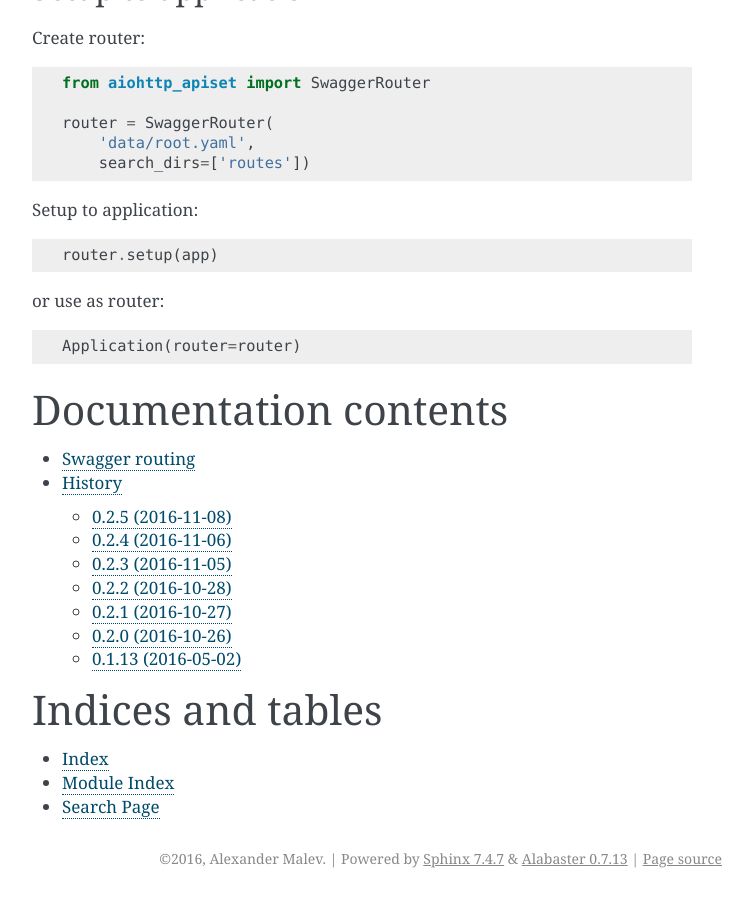
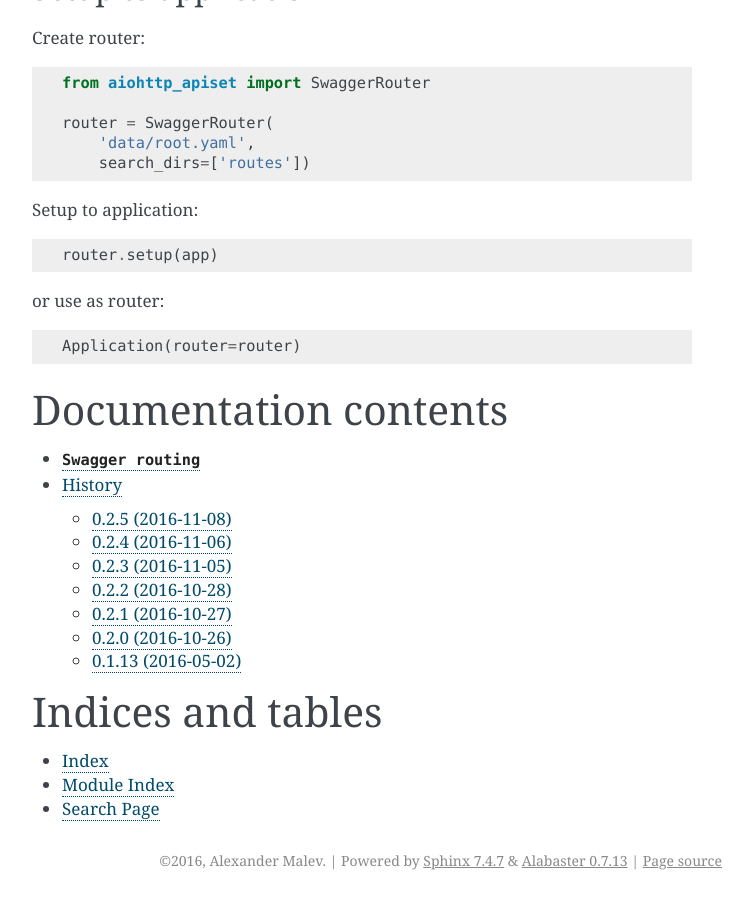
Before and after one commit to aamalev/aiohttp_apiset, a Sphinx documentation site: the page built from docs/index.rst, in a window 1280 px wide and 900 px high, scrolled down 1259 px. Shown: the whole window, without its empty margins (388-1141 px from the left). Built offline with Sphinx 7.4.7, drawn with Linux system fonts in a browser that asks for light colours.

Commit message:
try revert header

```diff
--- a/docs/swagger_classes.rst
+++ b/docs/swagger_classes.rst
@@ -1,5 +1,5 @@
-Swagger routing
-===============
+``Swagger routing``
+===================
 
 .. automodule:: aiohttp_apiset.swagger.router
 
```
